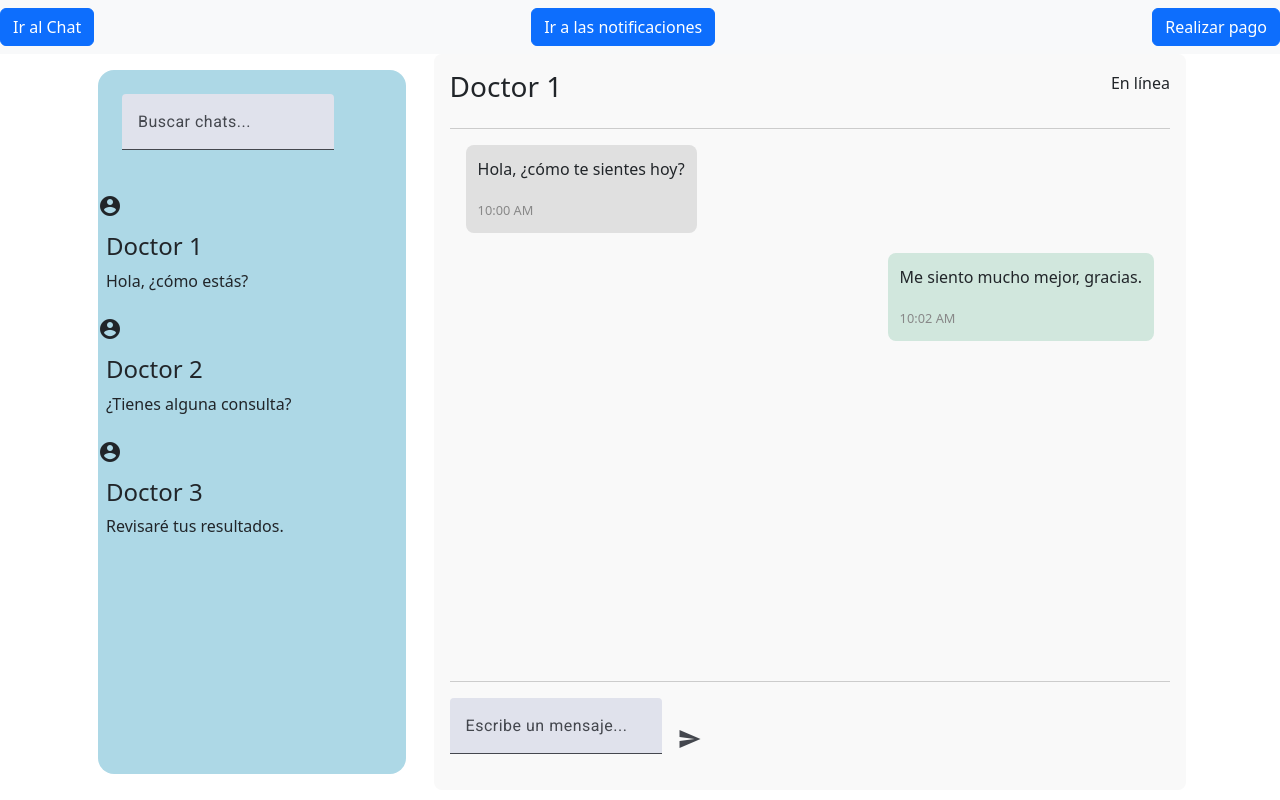
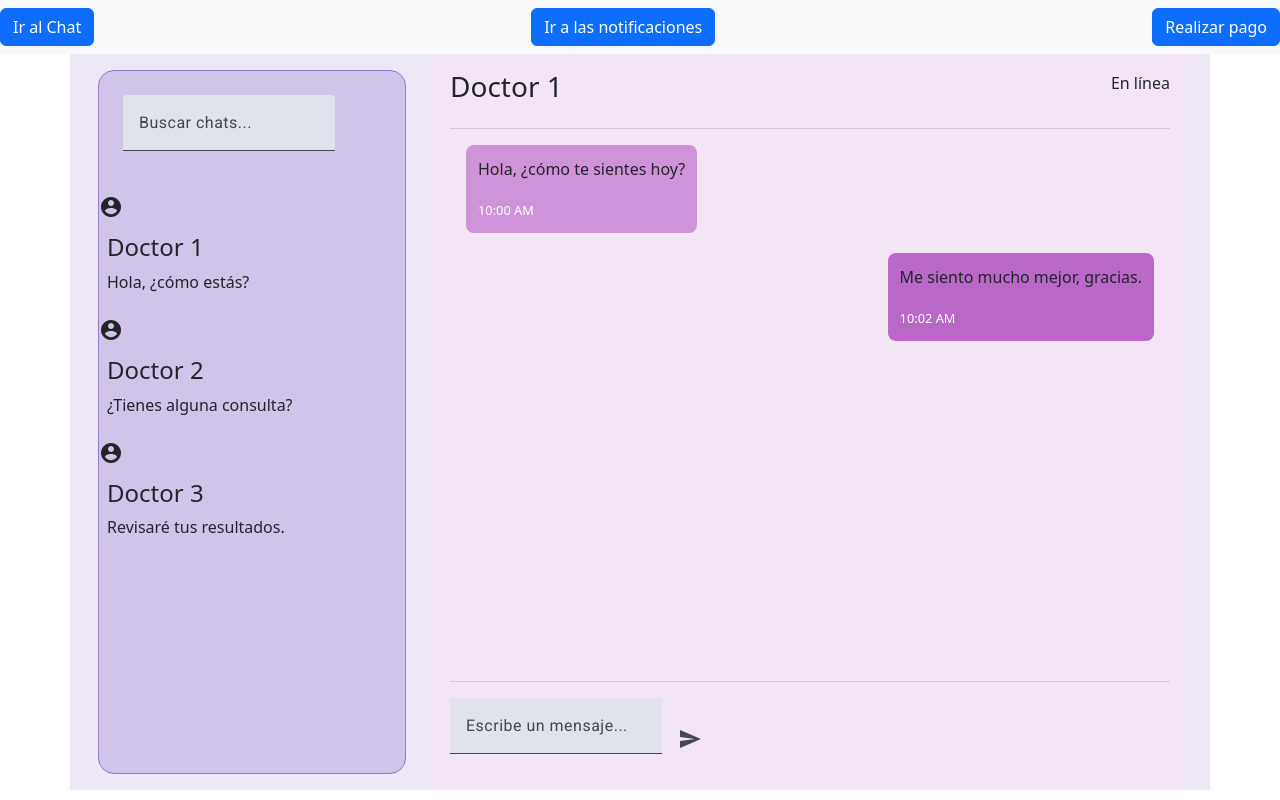
Before and after one commit to upc-pre-202510-1asi0572-2942-toiota/hormonal_care_frontend, an Angular app: page /chat in a window 1280 px wide. Built offline with nearby package versions, Linux system fonts and the light colour scheme.

Commit message:
feat: new payment, notification and chat colors

```diff
--- a/src/app/chat/chat.component.css
+++ b/src/app/chat/chat.component.css
@@ -1,34 +1,35 @@
 .container{
   display: flex;
   height: calc(100vh - 64px);
-
+  background-color: #ede7f6;
 }
 
 .chat-list{
   width: 40%;
   margin: 16px;
-  background:lightblue;
   border-radius: 16px;
+  background-color: #d1c4e9; /* Fondo púrpura claro */
+  border: 1px solid #9575cd;
 
 }
 
 
 .messages {
-  flex: 1; /* Ocupa el espacio disponible */
+  flex: 1;
   display: flex;
   flex-direction: column;
   justify-content: space-between;
-  padding: 16px; /* Espaciado interno */
-  background: #f9f9f9; /* Fondo claro */
-  border-radius: 8px; /* Bordes redondeados */
+  padding: 16px;
+  background: #f3e5f5;
+  border-radius: 8px;
 }
 
 .messages-header {
   display: flex;
   justify-content: space-between;
   align-items: center;
-  padding-bottom: 16px; /* Espaciado inferior */
-  border-bottom: 1px solid #ccc; /* Línea divisoria */
+  padding-bottom: 16px;
+  border-bottom: 1px solid #ccc;
 }
 
 
@@ -50,19 +51,19 @@
 }
 
 .message.received {
-  background: #e0e0e0;
+  background: #ce93d8;
   align-self: flex-start;
 }
 
 .message.sent {
-  background: #d1e7dd;
+  background: #ba68c8;
   align-self: flex-end;
 }
 
 
 .timestamp {
   font-size: 0.8rem;
-  color: #888;
+  color: white;
   margin-top: 4px;
 }
 
--- a/src/app/notification/notification.component.css
+++ b/src/app/notification/notification.component.css
@@ -1,9 +1,20 @@
 .notification-container {
   padding: 16px;
-  background: #f9f9f9;
   border-radius: 8px;
   max-width: 600px;
   margin: 0 auto;
+  background-color: #f3e5f5; /* Fondo violeta claro */
+  border: 1px solid #ab47bc; /* Borde púrpura */
+  color: #6a1b9a;
+}
+
+
+.notification-title {
+  color: #8e24aa; /* Título púrpura */
+}
+
+.notification-message {
+  color: #7b1fa2; /* Mensaje morado */
 }
 
 .notification-container h2 {
--- a/src/app/payment/payment.component.css
+++ b/src/app/payment/payment.component.css
@@ -3,9 +3,10 @@
   flex-direction: column;
   align-items: center;
   padding: 24px;
-  background-color: #f5f5f5;
   border-radius: 16px;
-  box-shadow: 0 4px 8px rgba(0, 0, 0, 0.1);
+  background-color: #f3e5f5; /* Fondo violeta claro */
+  border: 1px solid #ce93d8; /* Borde púrpura */
+  box-shadow: 0 4px 8px rgba(156, 39, 176, 0.2);
   max-width: 500px;
   margin: 0 auto;
 }
@@ -18,12 +19,13 @@
 .payment-header h2 {
   font-size: 1.5rem;
   margin-bottom: 8px;
+  color: #6a1b9a;
 }
 
 .amount {
   font-size: 1.25rem;
   font-weight: bold;
-  color: #4caf50;
+  color: #8e24aa;
   margin-bottom: 16px;
 }
 
@@ -39,5 +41,6 @@
 }
 
 button {
-  width: 100%;
+  background-color: #7b1fa2;
+  color: white;
 }
```
